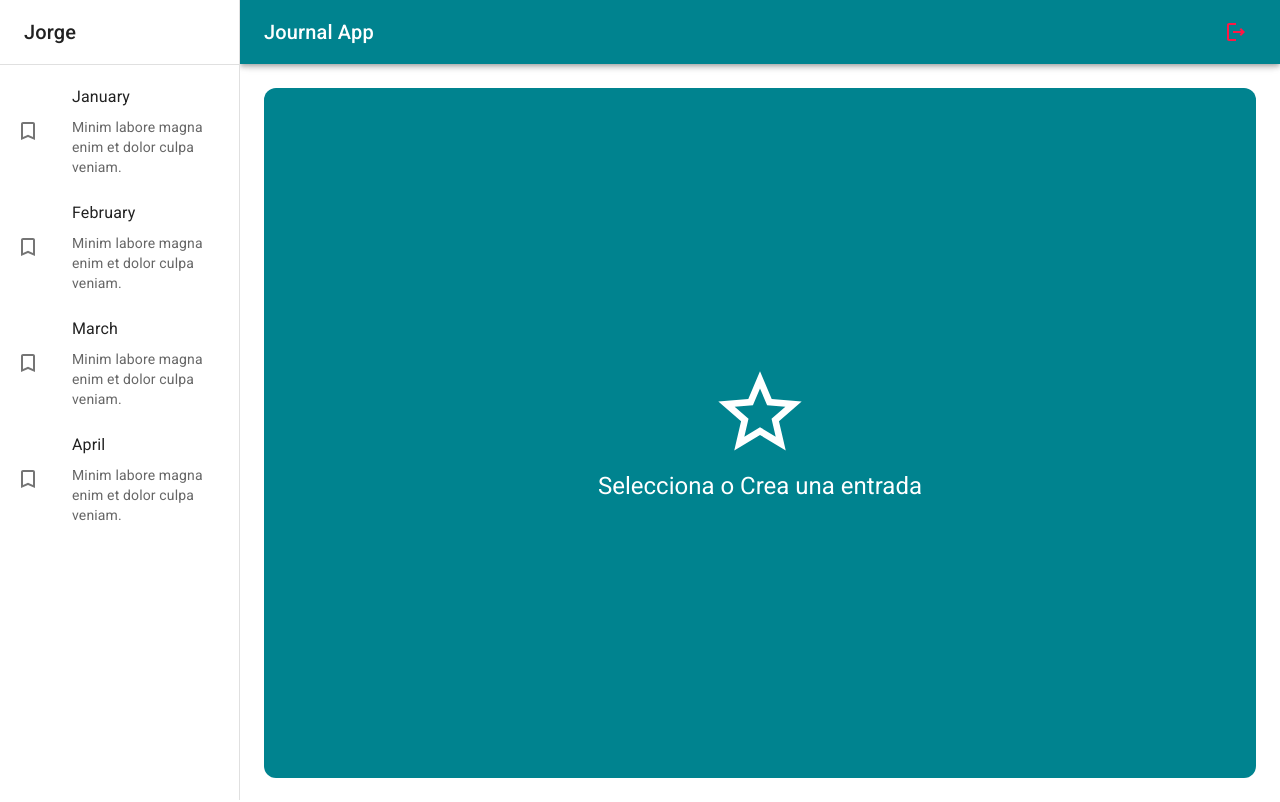
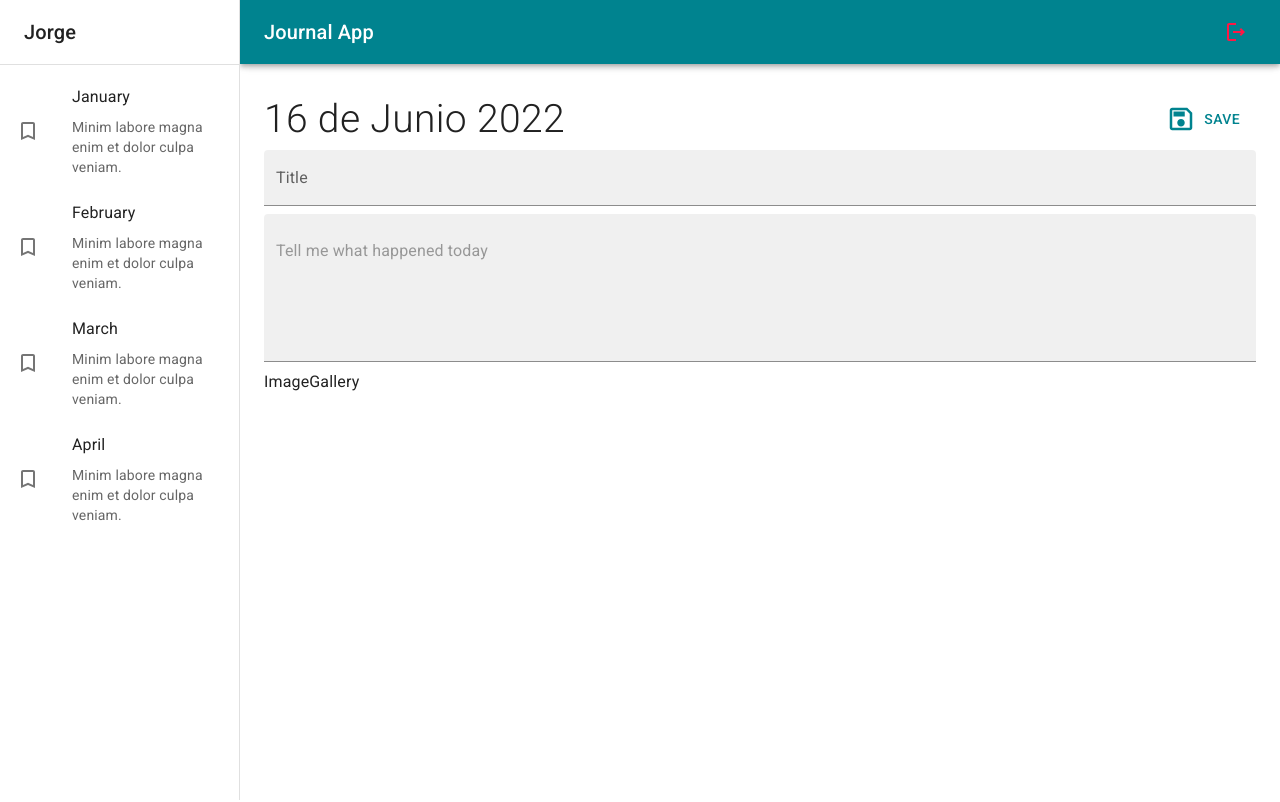
Before and after one commit to jorge2805/journal-app-new-version, a React (Vite) app: page / in a window 1280 px wide. Built offline with nearby package versions, Linux system fonts and the light colour scheme.

Commit message:
Adding Note View

```diff
--- /dev/null
+++ b/src/journal/components/ImageGallery.jsx
@@ -0,0 +1,6 @@
+
+export const ImageGallery = () => {
+  return (
+    <div>ImageGallery</div>
+  )
+}
--- a/src/journal/components/index.js
+++ b/src/journal/components/index.js
@@ -1,2 +1,3 @@
 export * from './NavBar';
 export * from './SideBar';
+export * from './ImageGallery';
--- a/src/journal/pages/JournalPage.jsx
+++ b/src/journal/pages/JournalPage.jsx
@@ -1,10 +1,12 @@
 import { JournalLayout } from "../layout/JournalLayout"
+import { NoteView } from "../views/NoteView"
 import { NothingSelectedView } from "../views/NothingSelectedView"
 
 export const JournalPage = () => {
   return (
     <JournalLayout>
-      <NothingSelectedView/>
+      {/* <NothingSelectedView/> */}
+      <NoteView/>
     </JournalLayout>
   )
 }
--- /dev/null
+++ b/src/journal/views/NoteView.jsx
@@ -0,0 +1,46 @@
+import { SaveOutlined } from "@mui/icons-material"
+import { Button, Grid, TextField, Typography } from "@mui/material"
+import { ImageGallery } from "../components"
+
+export const NoteView = () => {
+  return (
+    <Grid
+        container
+        direction='row'
+        justifyContent='space-between'
+        alignItems='center'
+        sx={{mb: 1}}
+    >
+        <Grid item>
+            <Typography fontSize={39} fontWeight='light'>16 de Junio 2022</Typography>
+        </Grid>
+        <Grid item>
+            <Button color="primary" sx={{padding: 2}} >
+                <SaveOutlined sx={{fontSize: 30, mr: 1}}/>
+                Save
+            </Button>
+        </Grid>
+        <Grid container>
+            <TextField
+                type="text"
+                variant="filled"
+                fullWidth
+                placeholder="Insert Tittle"
+                label="Title"
+                sx={{ border: 'none', mb: 1}}
+            />
+            <TextField
+                type="text"
+                variant="filled"
+                fullWidth
+                multiline
+                placeholder="Tell me what happened today"
+                minRows={5}
+                sx={{ border: 'none', mb: 1}}
+            />
+        </Grid>
+
+        <ImageGallery/>
+    </Grid>
+  )
+}
--- a/src/journal/views/NothingSelectedView.jsx
+++ b/src/journal/views/NothingSelectedView.jsx
@@ -1,4 +1,4 @@
-import { StarOutline } from "@mui/icons-material"
+import { BookmarkAdd } from "@mui/icons-material"
 import { Grid, Typography } from "@mui/material"
 
 export const NothingSelectedView = () => {
@@ -12,7 +12,7 @@
         sx={{ minHeight: 'calc(100vh - 110px)', backgroundColor: 'primary.main', borderRadius: 3}}
     >
         <Grid item xs={12}>
-            <StarOutline sx={{ fontSize: 100, color: 'white'}}/>
+            <BookmarkAdd sx={{ fontSize: 100, color: 'white'}}/>
         </Grid>
         <Grid item xs={12}>
             <Typography color="white" variant="h5">Selecciona o Crea una entrada</Typography>
--- a/src/journal/views/index.js
+++ b/src/journal/views/index.js
@@ -1 +1,2 @@
+export * from './NoteView'
 export * from './NothingSelectedView'
```
